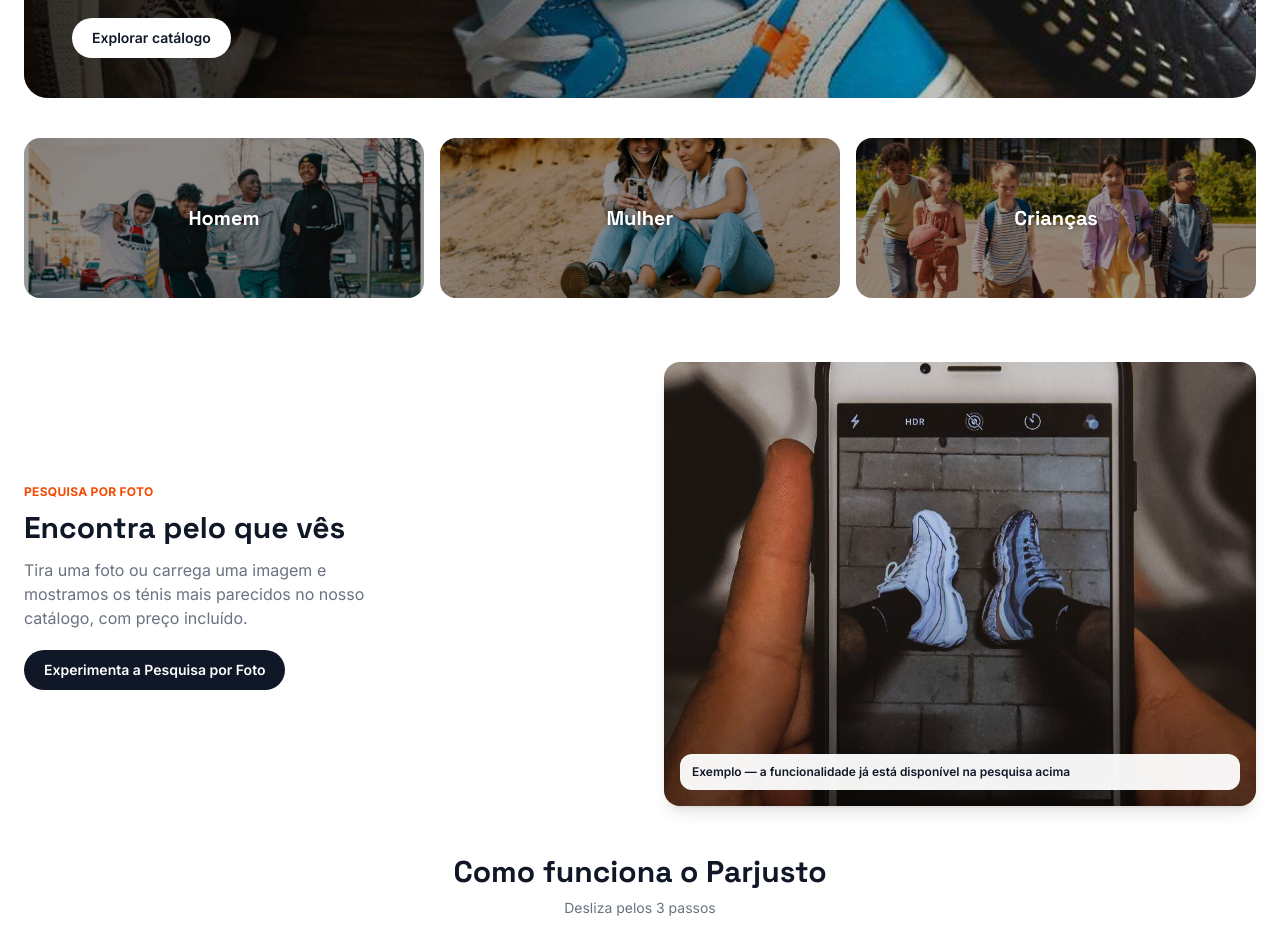
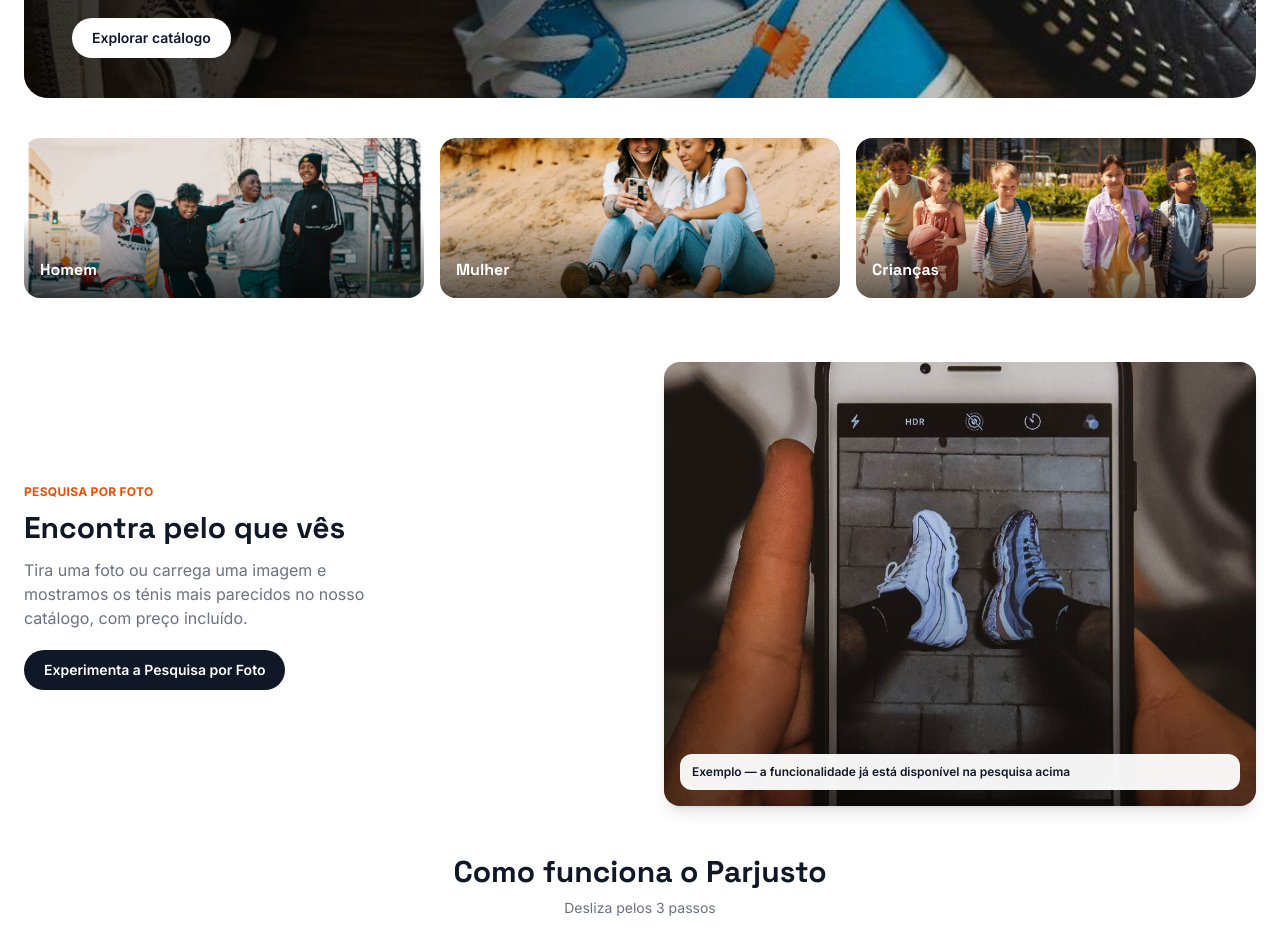
Before and after one commit to jorgeMiguel20/tenisfy-web, a Next.js app: page / in a window 1280 px wide. Shown: the part 880-1815 px from the top of the page. Built offline with nearby package versions, Linux system fonts and the light colour scheme; no server answers; the database is empty.

Commit message:
Add files via upload
ajustar cards no canto esquerdo

```diff
--- a/components/CategoryTiles.tsx
+++ b/components/CategoryTiles.tsx
@@ -30,9 +30,9 @@ export default function CategoryTiles() {
           />
           <div
             aria-hidden="true"
-            className="absolute inset-0 bg-black/40"
+            className="absolute inset-0 bg-gradient-to-t from-black/60 via-black/0 to-transparent"
           />
-          <span className="font-display absolute inset-0 flex items-center justify-center text-center px-4 text-lg sm:text-xl font-bold text-white [text-shadow:0_1px_6px_rgba(0,0,0,0.45)]">
+          <span className="font-display absolute bottom-4 left-4 text-base font-bold text-white">
             {category.label}
           </span>
         </Link>
```
